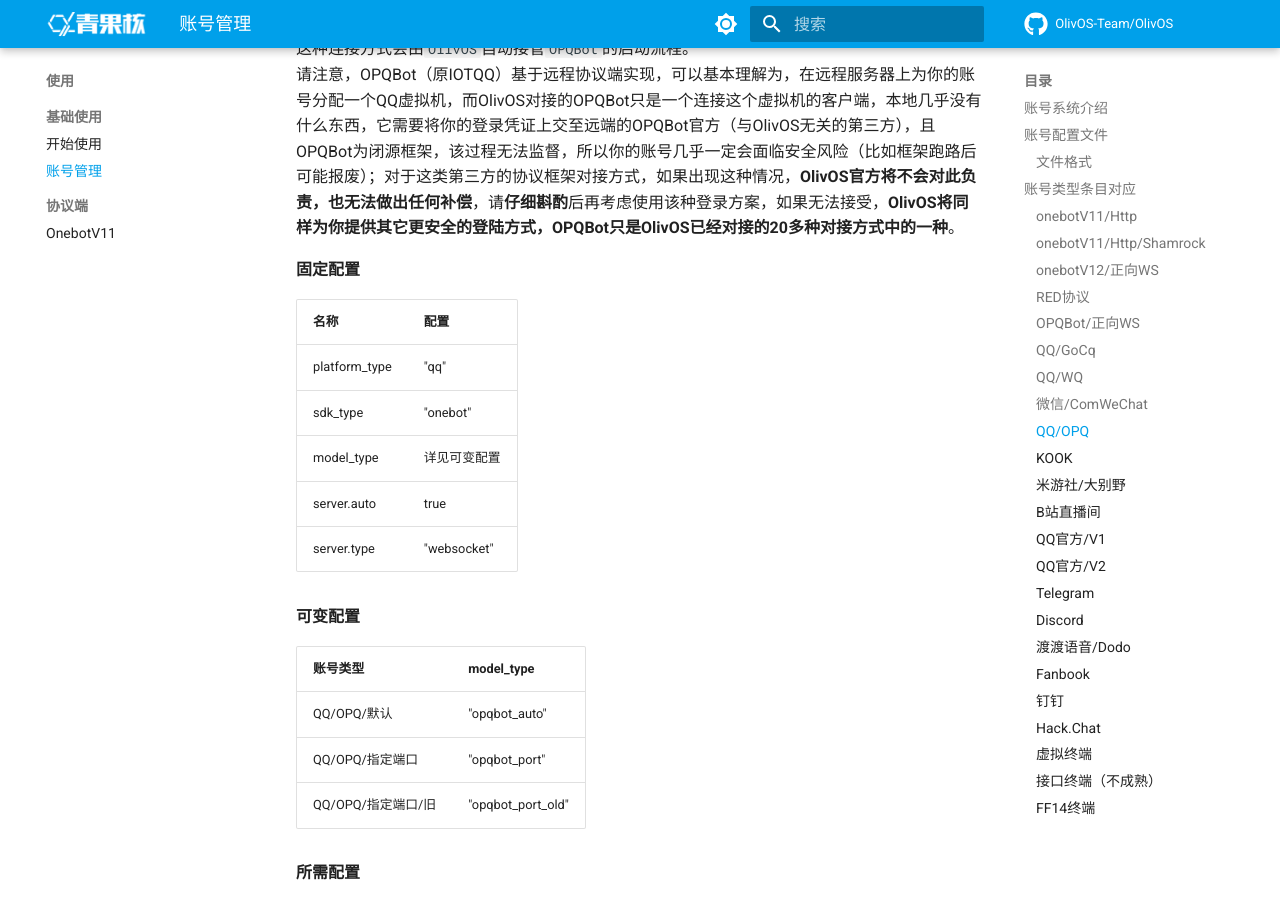
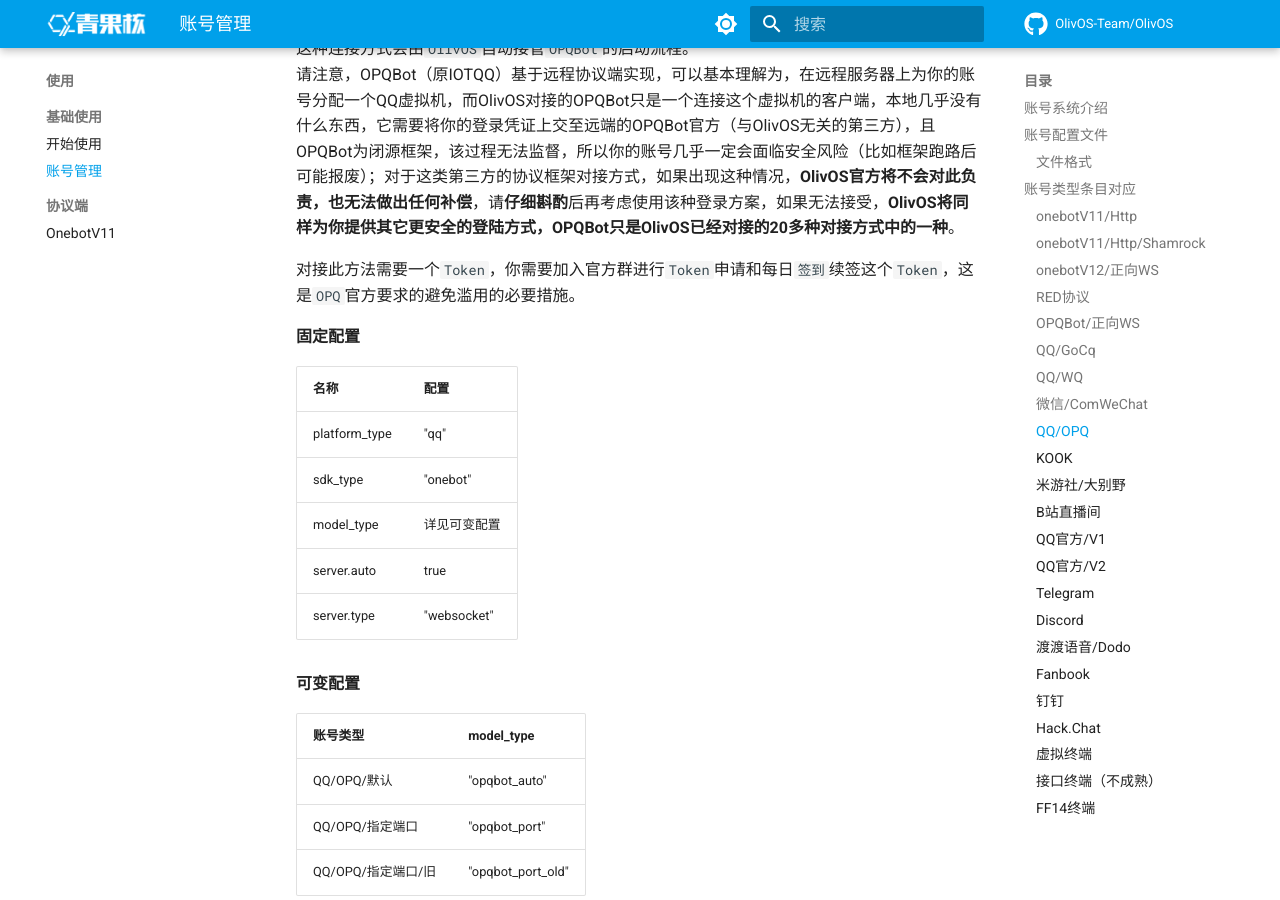
Before and after one commit to OlivOS-Team/OlivOSDoc, an MkDocs documentation site: the page built from docs/User/Account.md, in a window 1280 px wide and 900 px high, scrolled down 9822 px. Built offline with MkDocs 1.6.1 and Material for MkDocs 9.7.7, drawn with Linux system fonts in a browser that asks for light colours; comment, search, counter and statistics services are not loaded.

Commit message:
Update Account.md

```diff
--- a/docs/User/Account.md
+++ b/docs/User/Account.md
@@ -289,6 +289,8 @@
 ### QQ/OPQ
 这种连接方式会由`OlivOS`自动接管`OPQBot`的启动流程。
 请注意，OPQBot（原IOTQQ）基于远程协议端实现，可以基本理解为，在远程服务器上为你的账号分配一个QQ虚拟机，而OlivOS对接的OPQBot只是一个连接这个虚拟机的客户端，本地几乎没有什么东西，它需要将你的登录凭证上交至远端的OPQBot官方（与OlivOS无关的第三方），且OPQBot为闭源框架，该过程无法监督，所以你的账号几乎一定会面临安全风险（比如框架跑路后可能报废）；对于这类第三方的协议框架对接方式，如果出现这种情况，**OlivOS官方将不会对此负责，也无法做出任何补偿**，请**仔细斟酌**后再考虑使用该种登录方案，如果无法接受，**OlivOS将同样为你提供其它更安全的登陆方式，OPQBot只是OlivOS已经对接的20多种对接方式中的一种**。
+
+对接此方法需要一个`Token`，你需要加入官方群进行`Token`申请和每日`签到`续签这个`Token`，这是`OPQ`官方要求的避免滥用的必要措施。
 
 **固定配置**
 
```
